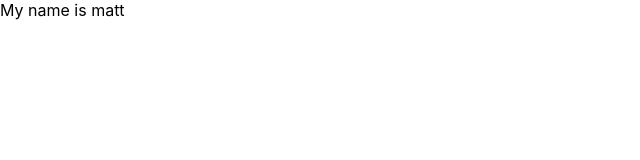
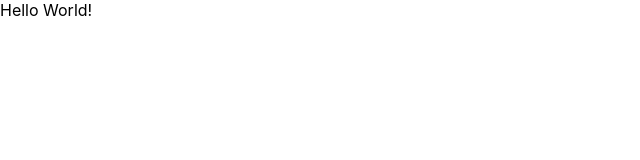
Before and after one commit to mattmelio/my_website, a React (Create React App) app: page / in a window 1280 px wide. Shown: the top 160 px of the page, without its empty margins (0-640 px from the left). Built offline with nearby package versions, Linux system fonts and the light colour scheme.

Commit message:
hello world

```diff
--- a/src/App.js
+++ b/src/App.js
@@ -2,7 +2,7 @@
 
 function App() {
   return (
-    <div>My name is matt</div>
+    <div>Hello World!</div>
   );
 }
 
```
